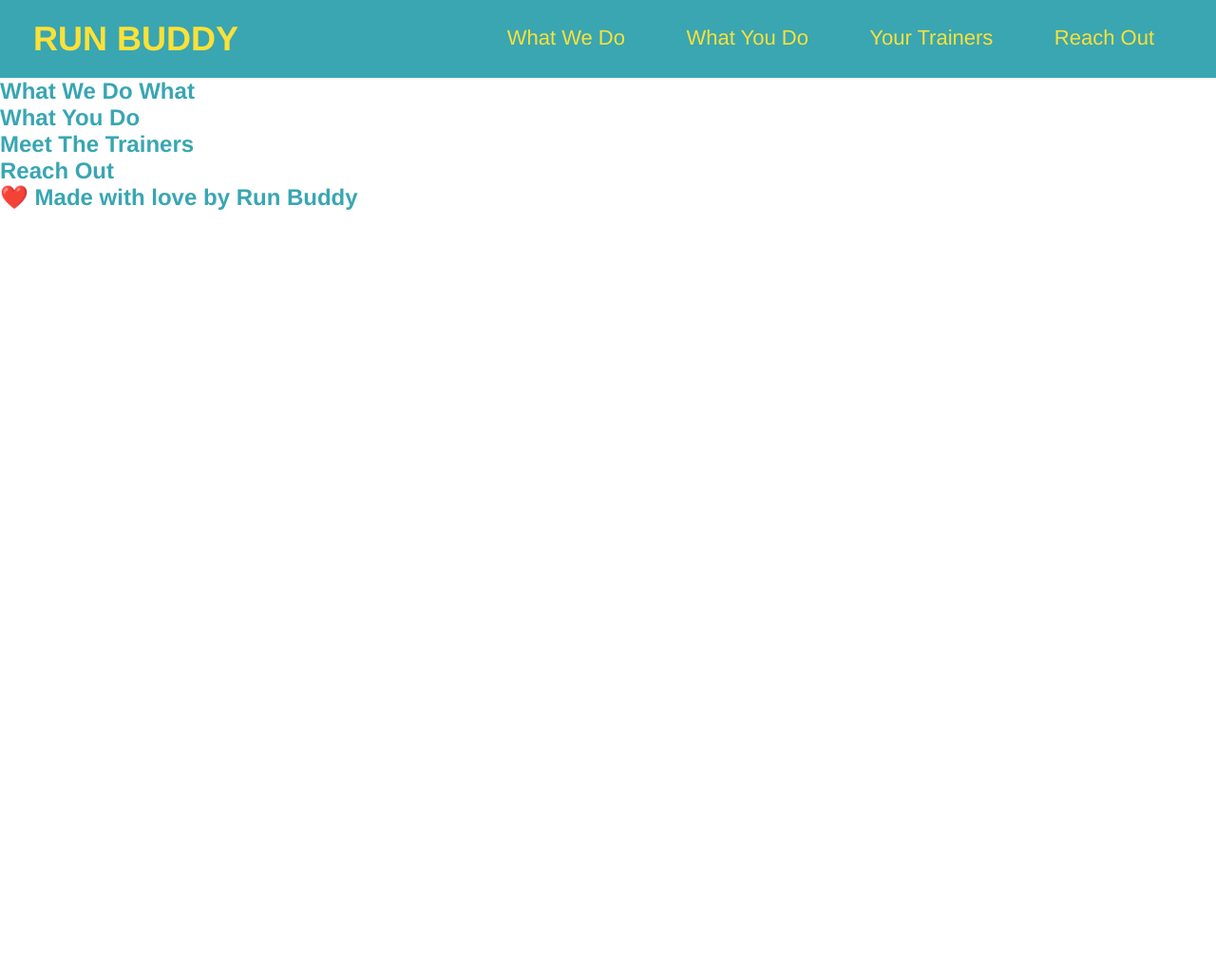
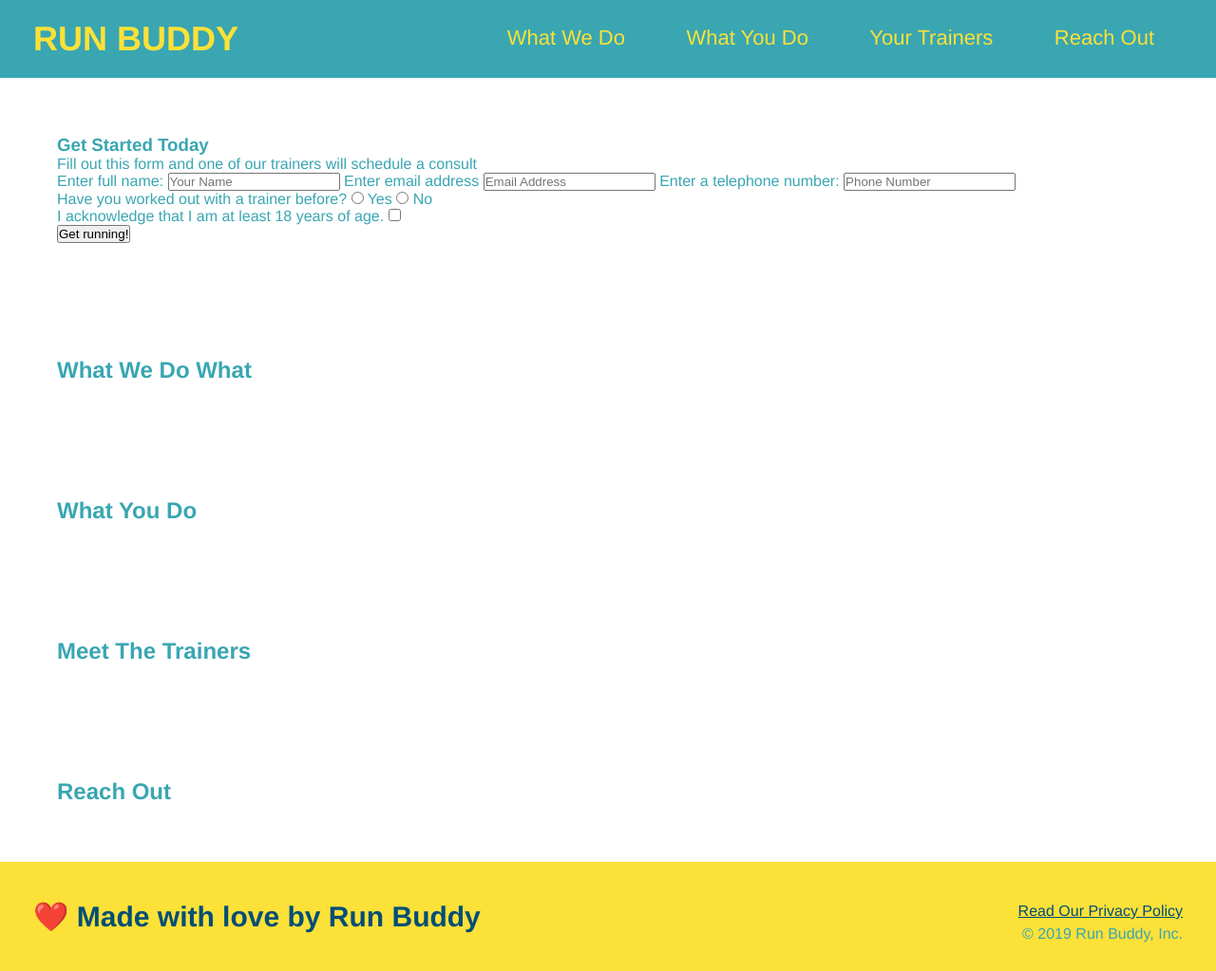
Before and after one commit to JonCurls/run-buddy, a plain HTML site: page index.html in a window 1280 px wide. Shown: the whole page at 95% size. Before the commit the page ends 800 px from the top, so only its background shows below. Drawn offline with Linux system fonts and the light colour scheme.

Commit message:
hero-fill

```diff
--- a/assets/css/style.css
+++ b/assets/css/style.css
@@ -2,6 +2,7 @@
 * {
     margin: 0;
     padding: 0;
+    box-sizing: border-box;
 }
 
 header {
@@ -42,3 +43,30 @@ body {
     font-family: Helvetica, Arial, sans-serif;
 
 }
+
+footer {
+    background: #fce138;
+    width: 100%;
+    padding: 40px 35px;
+}
+
+footer h2 {
+    display: inline;
+    color: #024e76;
+    font-size: 30px;
+    margin: 0;
+}
+
+footer div {
+    float: right;
+    line-height: 1.5;
+    text-align: right;
+}
+
+footer a {
+    color: #024e76;
+}
+
+section {
+    padding: 60px;
+}
--- a/index.html
+++ b/index.html
@@ -38,7 +38,37 @@
 
         <!-- hero/jumbotron -->
         <section>
-
+            <div>
+                <h3>Get Started Today</h3>
+                <p>Fill out this form and one of our trainers will schedule a consult</p>
+            <!-- form element -->
+                <form>
+                    <label for="name">Enter full name:</label>
+                    <input type="text" placeholder="Your Name" name="name" id="name" />
+                    <label for="email">Enter email address</label>
+                    <input type="email" placeholder="Email Address" name="email" id="email" />
+                    <label for="phone">Enter a telephone number:</label>
+                    <input type="tel" placeholder="Phone Number" name="phone" id="phone"/>
+                    <p>
+                    Have you worked out with a trainer before?
+                    <input type="radio" name="trainer-confirm" id="trainer-yes" />
+                    <label for="trainer-yes">Yes</label>
+                    <input type="radio" name="trainer-confirm" id="trainer-no" />
+                    <label for="trainer-no">No</label>
+                    </p>
+                    <p>
+                    <label for="checkbox" >
+                        I acknowledge that I am at least 18 years of age.
+                    </label>
+                    <input type="checkbox" name="age-confirm" id="checkbox" />
+                    </p>
+                    <p>
+                    <button type="submit">
+                    Get running!
+                    </button>
+                    </p>
+                </form>
+            </div>
         </section>
 
         <!-- "What we do" section -->
@@ -64,6 +94,10 @@
         <!-- footer -->
         <footer>
             <h2>❤️ Made with love by Run Buddy</h2>
+            <div>
+                <a href="#">Read Our Privacy Policy</a><br />
+                &copy; 2019 Run Buddy, Inc.
+            </div>
         </footer>
 
     </body>
```
